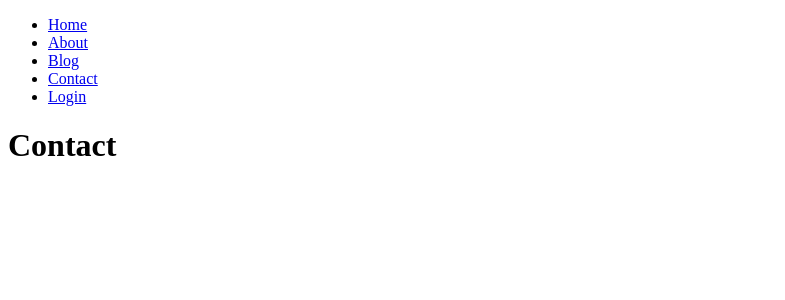
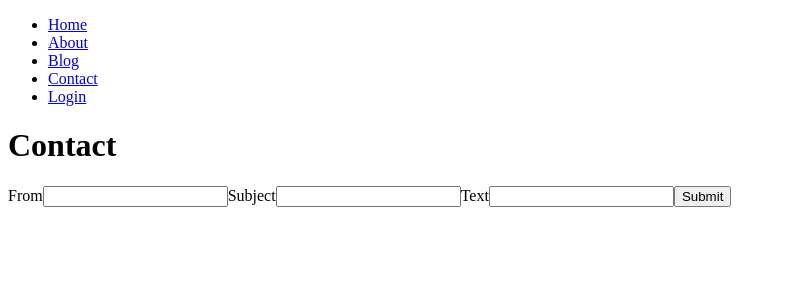
Before and after one commit to cboydstun/tdd-api, a React (Create React App) app in the folder client/: page /contact in a window 1280 px wide. Shown: the top 300 px of the page, without its empty margins (0-785 px from the left). Built offline with nearby package versions, Linux system fonts and the light colour scheme.

Commit message:
contact form working

```diff
--- a/client/src/components/TopBar.js
+++ b/client/src/components/TopBar.js
@@ -1,8 +1,6 @@
 import React from 'react'
 
-import {
-    Link
-} from "react-router-dom";
+import { Link } from "react-router-dom";
 
 export default function TopBar() {
     return (
--- a/client/src/pages/Blog.js
+++ b/client/src/pages/Blog.js
@@ -22,7 +22,7 @@ export default function Blog() {
     <div>
         <h1>Blogs</h1>
         {data && data.map(blog => (
-            <div key={blog.id}>
+            <div key={blog._id}>
                 <h2>{blog.title}</h2>
                 <h6>{blog.author}</h6>
                 <p>{blog.content}</p>
--- a/client/src/pages/Contact.js
+++ b/client/src/pages/Contact.js
@@ -1,9 +1,43 @@
 import React from 'react'
 
 export default function Contact() {
+  //contact form should not redirect on submit
+  const handleSubmit = (e) => {
+    e.preventDefault();
+    postData();
+  }
+
+  //define async function to post data to api/v1/contact
+  const postData = async () => {
+    const response = await fetch("/api/v1/emails", {
+      method: "POST",
+      headers: {
+        "Content-Type": "application/json",
+      },
+      body: JSON.stringify({
+        from: document.getElementById("from").value,
+        subject: document.getElementById("subject").value,
+        text: document.getElementById("text").value,
+      }),
+    });
+    const data = await response.json();
+    if(data) {
+      alert("Email sent successfully");
+    }
+  };
+
   return (
     <div>
         <h1>Contact</h1>
+        <form onSubmit={handleSubmit}>
+            <label htmlFor="from">From</label>
+            <input type="email" id="from" name="from" />
+            <label htmlFor="subject">Subject</label>
+            <input type="text" id="subject" name="subject" />
+            <label htmlFor="text">Text</label>
+            <input id="text" name="text" />
+            <button type="submit">Submit</button>
+        </form>
     </div>
-  )
+  );
 }
--- a/client/src/pages/Login.js
+++ b/client/src/pages/Login.js
@@ -3,7 +3,7 @@ import React from 'react'
 export default function Login() {
   return (
     <div>
-        <h1>Login</h1>
-    </div>
+      <h1>Login</h1>
+      </div>
   )
 }
```
Also changed, not shown: 1 other file (tests, documents, lock files or other folders).
